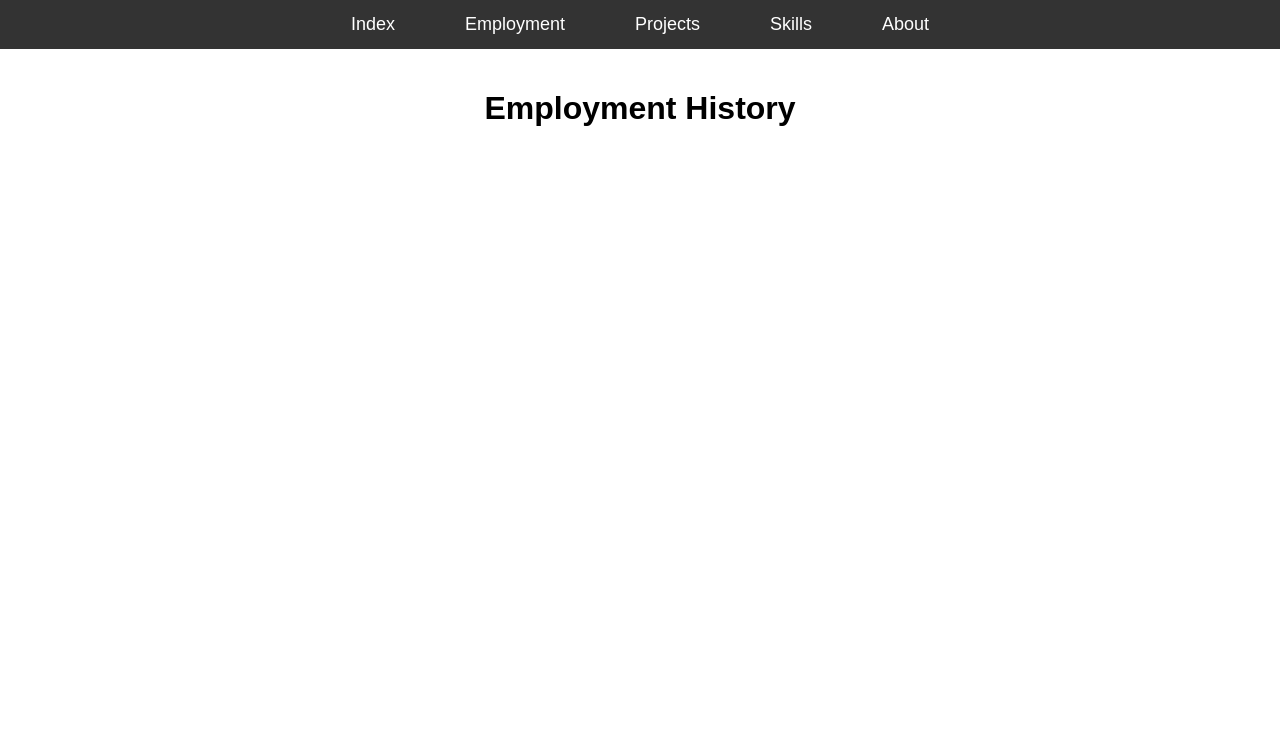
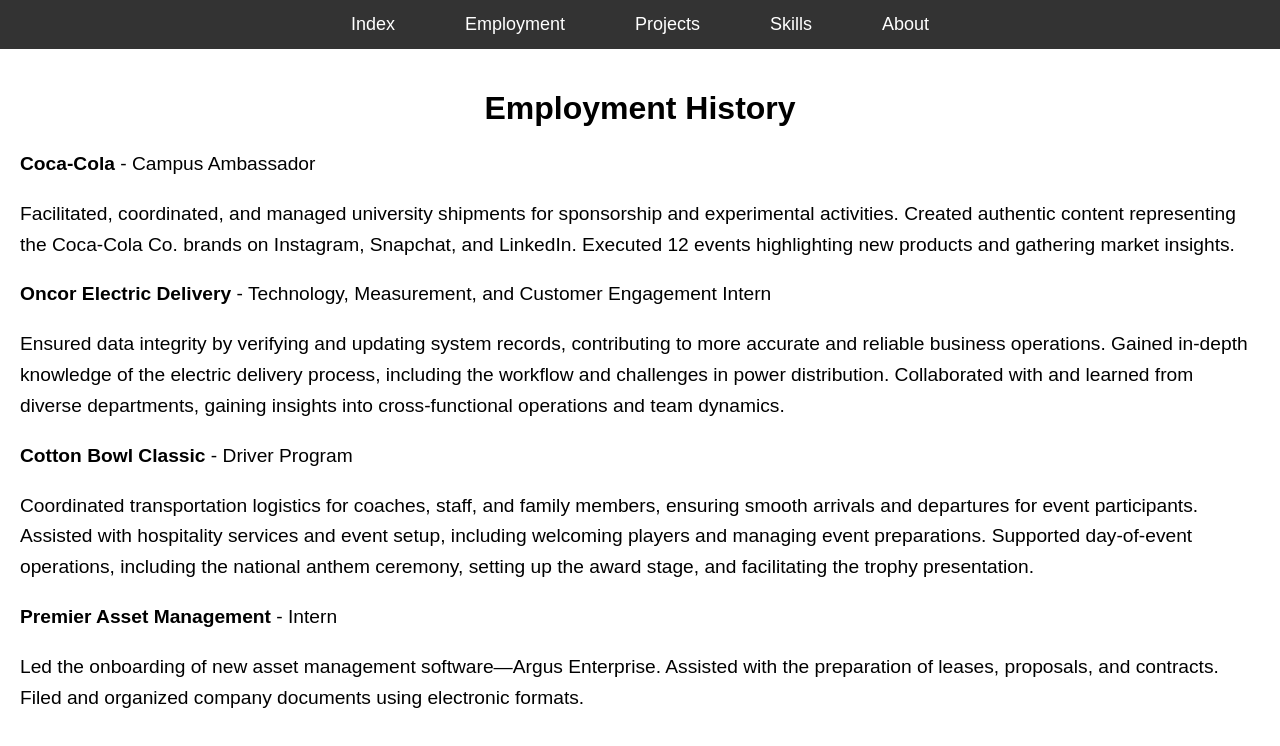
Before and after one commit to Remiwilliams/RemiWilliams.github.io, a plain HTML site: page Employment.html in a window 1280 px wide. Drawn offline with Linux system fonts and the light colour scheme.

Commit message:
Update Employment.html

```diff
--- a/Employment.html
+++ b/Employment.html
@@ -74,4 +74,20 @@
     </nav>
 
     <div class="employment-container">
-        <h1>Employment History</h1
+        <h1>Employment History</h1>
+
+        <p><span class="company-name">Coca-Cola</span> - Campus Ambassador</p>
+        <p>Facilitated, coordinated, and managed university shipments for sponsorship and experimental activities. Created authentic content representing the Coca-Cola Co. brands on Instagram, Snapchat, and LinkedIn. Executed 12 events highlighting new products and gathering market insights.</p>
+
+        <p><span class="company-name">Oncor Electric Delivery</span> - Technology, Measurement, and Customer Engagement Intern</p>
+        <p>Ensured data integrity by verifying and updating system records, contributing to more accurate and reliable business operations. Gained in-depth knowledge of the electric delivery process, including the workflow and challenges in power distribution. Collaborated with and learned from diverse departments, gaining insights into cross-functional operations and team dynamics.</p>
+
+        <p><span class="company-name">Cotton Bowl Classic</span> - Driver Program</p>
+        <p>Coordinated transportation logistics for coaches, staff, and family members, ensuring smooth arrivals and departures for event participants. Assisted with hospitality services and event setup, including welcoming players and managing event preparations. Supported day-of-event operations, including the national anthem ceremony, setting up the award stage, and facilitating the trophy presentation.</p>
+
+        <p><span class="company-name">Premier Asset Management</span> - Intern</p>
+        <p>Led the onboarding of new asset management software—Argus Enterprise. Assisted with the preparation of leases, proposals, and contracts. Filed and organized company documents using electronic formats.</p>
+    </div>
+
+</body>
+</html>
```
